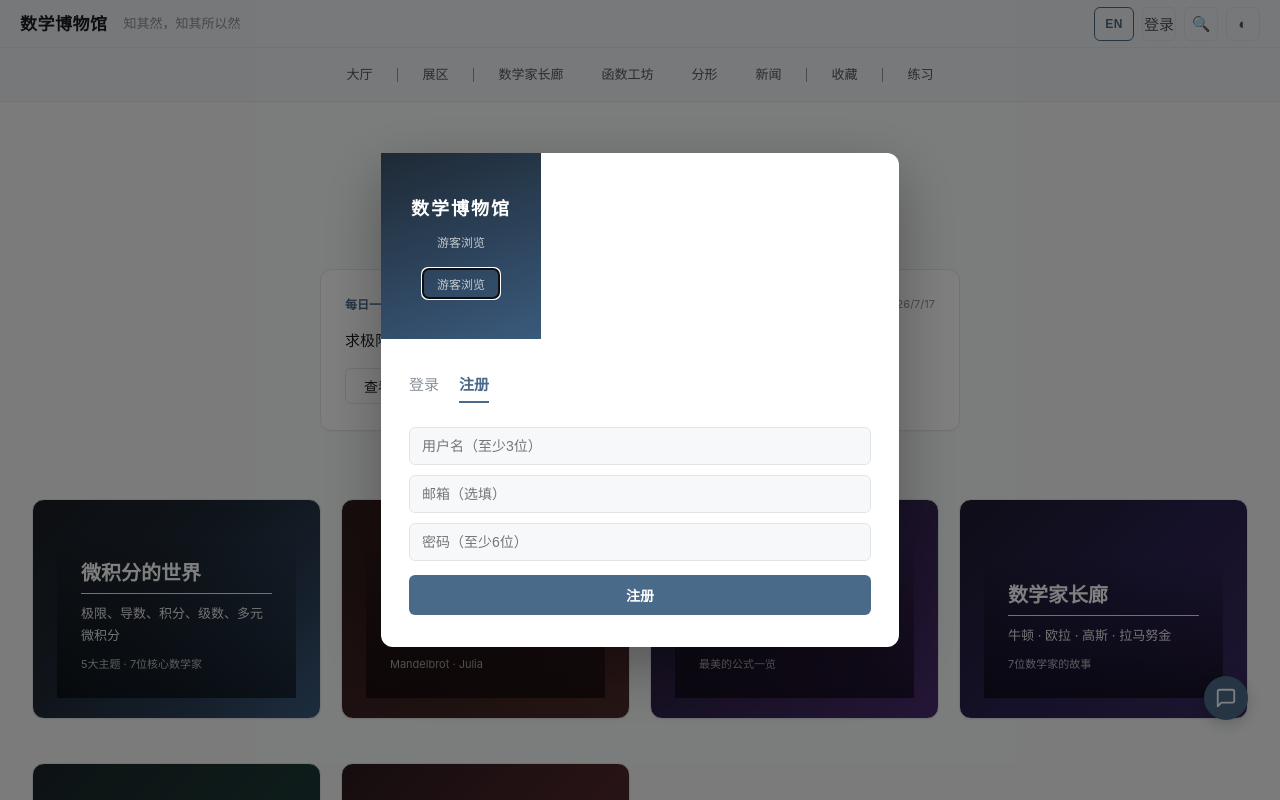
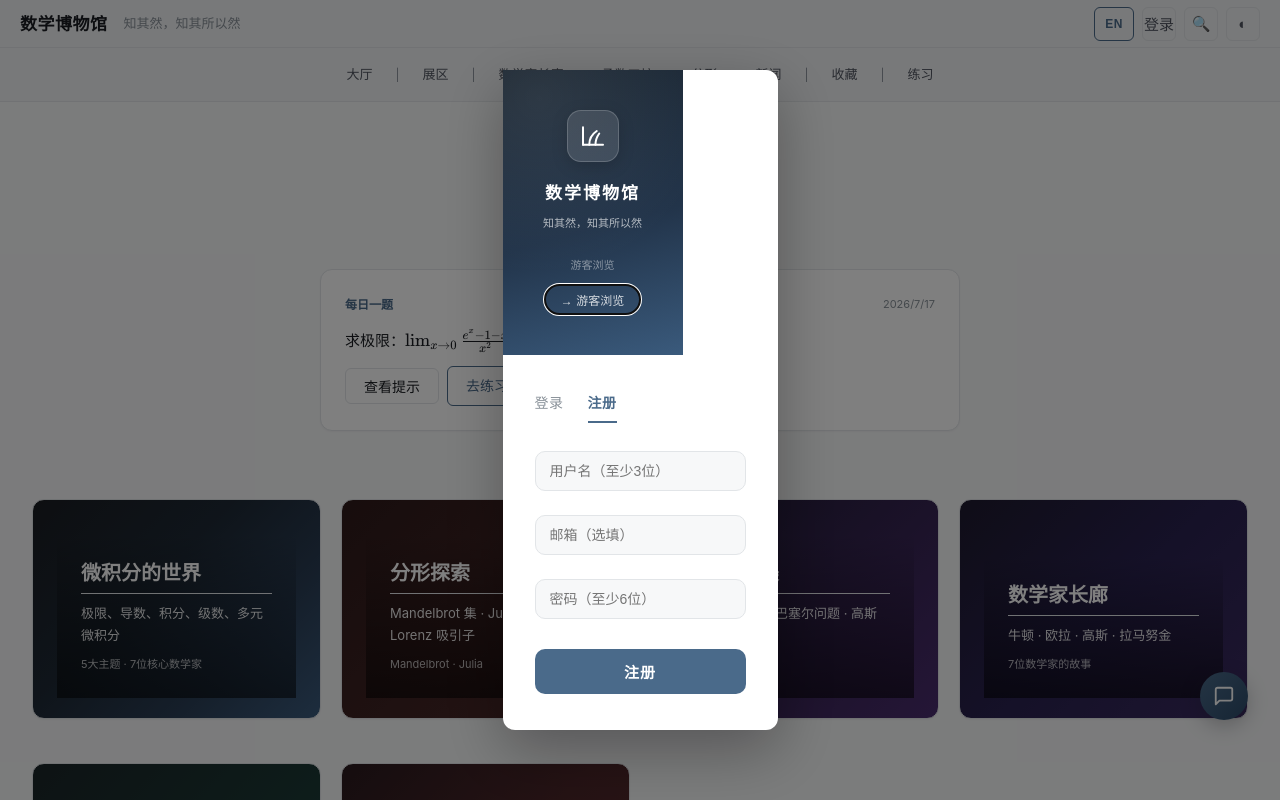
Before and after one commit to Kiryuryu/mathlearnlab, a Vue app in the folder frontend/: page / in a window 1280 px wide. Shown: the top 800 px of the page. Built offline with nearby package versions, Linux system fonts and the light colour scheme; no server answers.

Commit message:
UI polish: modernize login dialog (brand panel, refined inputs) and chat (assistant avatars, SVG icons, capsule input)

```diff
--- a/frontend/src/components/ChatDialog.vue
+++ b/frontend/src/components/ChatDialog.vue
@@ -20,7 +20,9 @@
       />
       <form class="chat-input" @submit.prevent="onSend">
         <input v-model="input" :placeholder="$t('chat.placeholder')" :disabled="chat.streaming" @keydown.enter.prevent="onSend" />
-        <button type="submit" :disabled="!input.trim() || chat.streaming">{{ $t('chat.send') }}</button>
+        <button type="submit" :disabled="!input.trim() || chat.streaming" :aria-label="$t('chat.send')">
+          <svg width="16" height="16" viewBox="0 0 24 24" fill="none" stroke="currentColor" stroke-width="2" stroke-linecap="round" stroke-linejoin="round"><path d="m22 2-7 20-4-9-9-4Z"/><path d="M22 2 11 13"/></svg>
+        </button>
       </form>
     </div>
   </div>
@@ -91,36 +93,50 @@ function onRetry(msg) {
 <style scoped>
 .chat-fab {
   position:fixed; bottom:80px; right:32px; z-index:100;
-  width:44px; height:44px; border-radius:50%;
-  background:var(--accent); color:#fff; border:none;
+  width:48px; height:48px; border-radius:50%;
+  background:linear-gradient(135deg,var(--accent),#2c4a68); color:#fff; border:none;
   display:flex; align-items:center; justify-content:center;
-  cursor:pointer; box-shadow:0 4px 16px rgba(0,0,0,0.2);
-  transition:transform 0.2s;
+  cursor:pointer; box-shadow:0 6px 20px rgba(26,29,34,0.25);
+  transition:transform 0.2s, box-shadow 0.2s;
 }
-.chat-fab:hover { transform:scale(1.08); }
+.chat-fab:hover { transform:scale(1.08); box-shadow:0 8px 26px rgba(26,29,34,0.3); }
 .chat-overlay {
   position:fixed; inset:0; z-index:500;
   display:flex; align-items:flex-end; justify-content:flex-end;
   padding:16px; pointer-events:none;
 }
 .chat-panel {
-  width:380px; max-width:calc(100vw - 32px);
-  height:520px; max-height:calc(100vh - 100px);
+  width:400px; max-width:calc(100vw - 32px);
+  height:540px; max-height:calc(100vh - 100px);
   background:var(--bg-card); border:1px solid var(--border);
-  border-radius:12px; box-shadow:0 8px 40px rgba(0,0,0,0.15);
+  border-radius:16px; box-shadow:0 12px 48px rgba(0,0,0,0.18);
   display:flex; flex-direction:column; pointer-events:auto;
-  animation:slideUp 0.2s;
+  animation:slideUp 0.25s;
 }
-@keyframes slideUp { from{transform:translateY(20px);opacity:0} to{transform:translateY(0);opacity:1} }
-header { display:flex; align-items:center; gap:6px; padding:14px 16px; border-bottom:1px solid var(--border); flex-shrink:0; }
-header h3 { margin:0; font-size:15px; }
-.chat-context { font-size:11px; color:var(--text-muted); flex:1; text-align:right; }
-.chat-header-btn { background:none; border:none; font-size:14px; cursor:pointer; padding:2px 4px; opacity:0.5; }
+@keyframes slideUp { from{transform:translateY(24px);opacity:0} to{transform:translateY(0);opacity:1} }
+header {
+  display:flex; align-items:center; gap:8px; padding:16px 18px;
+  border-bottom:1px solid var(--border); flex-shrink:0;
+}
+header h3 { margin:0; font-size:15px; font-weight:600; }
+.chat-context { font-size:11px; color:var(--text-muted); flex:1; text-align:right; overflow:hidden; text-overflow:ellipsis; white-space:nowrap; }
+.chat-header-btn { background:none; border:none; font-size:14px; cursor:pointer; padding:3px 5px; opacity:0.45; transition:opacity 0.15s; }
 .chat-header-btn:hover { opacity:1; }
 .chat-close { background:none; border:none; font-size:16px; cursor:pointer; color:var(--text-muted); padding:4px; }
-.chat-input { display:flex; gap:8px; padding:10px 12px; border-top:1px solid var(--border); flex-shrink:0; }
-.chat-input input { flex:1; padding:8px 12px; border:1px solid var(--border); border-radius:20px; font-size:13px; outline:none; background:var(--bg-input); color:var(--text-primary); }
+.chat-close:hover { color:var(--text-primary); }
+.chat-input { display:flex; gap:8px; padding:12px 14px; border-top:1px solid var(--border); flex-shrink:0; align-items:center; }
+.chat-input input {
+  flex:1; padding:9px 16px; border:1px solid var(--border); border-radius:22px;
+  font-size:13px; outline:none; background:var(--bg-input); color:var(--text-primary);
+  transition:border-color 0.15s;
+}
 .chat-input input:focus { border-color:var(--accent); }
-.chat-input button { padding:8px 16px; border:none; border-radius:20px; background:var(--accent); color:#fff; font-size:13px; cursor:pointer; }
-.chat-input button:disabled { opacity:0.4; cursor:not-allowed; }
+.chat-input button {
+  width:38px; height:38px; flex-shrink:0; padding:0; border:none; border-radius:50%;
+  background:var(--accent); color:#fff; font-size:15px; cursor:pointer;
+  display:flex; align-items:center; justify-content:center;
+  transition:opacity 0.15s, transform 0.1s;
+}
+.chat-input button:hover { opacity:0.9; transform:scale(1.05); }
+.chat-input button:disabled { opacity:0.35; cursor:not-allowed; transform:none; }
 </style>
--- a/frontend/src/components/LoginDialog.vue
+++ b/frontend/src/components/LoginDialog.vue
@@ -1,9 +1,13 @@
 <template>
   <BaseModal panel-class="login-panel" @close="auth.closeLogin()">
     <div class="login-left">
+      <div class="brand-mark">
+        <svg width="30" height="30" viewBox="0 0 24 24" fill="none" stroke="currentColor" stroke-width="1.6" stroke-linecap="round" stroke-linejoin="round"><path d="M4 19V5"/><path d="M4 19h16"/><path d="M9 19c0-5 3-9 6-11"/><path d="M14 19c0-4 1.5-7 3-9"/></svg>
+      </div>
       <div class="login-logo">{{ $t('header.brand') }}</div>
-      <div class="login-sub">{{ $t('login.guest') }}</div>
-      <button class="guest-btn" @click="auth.closeLogin()">{{ $t('login.guest') }}</button>
+      <div class="login-sub">{{ $t('header.subtitle') }}</div>
+      <div class="login-guest">{{ $t('login.guest') }}</div>
+      <button class="guest-btn" @click="auth.closeLogin()">→ {{ $t('login.guest') }}</button>
     </div>
     <div class="login-right">
       <div class="login-tabs">
@@ -11,18 +15,26 @@
         <span :class="['login-tab', { on: auth.loginTab === 'register' }]" @click="auth.loginTab = 'register'">{{ $t('login.register') }}</span>
       </div>
       <div v-if="auth.loginTab === 'login'">
-        <input v-model="loginUser" :placeholder="$t('login.username')" class="login-inp" @keyup.enter="handleLogin">
-        <input v-model="loginPass" type="password" :placeholder="$t('login.password')" class="login-inp" @keyup.enter="handleLogin">
+        <div class="field">
+          <input v-model="loginUser" :placeholder="$t('login.username')" class="login-inp" @keyup.enter="handleLogin">
+        </div>
+        <div class="field">
+          <input v-model="loginPass" type="password" :placeholder="$t('login.password')" class="login-inp" @keyup.enter="handleLogin">
+        </div>
         <p v-if="loginErr" class="login-err">{{ loginErr }}</p>
         <button class="login-btn" @click="handleLogin">{{ $t('login.login') }}</button>
       </div>
       <div v-else>
-        <div class="login-field">
+        <div class="field">
           <input v-model="regUser" ref="regUserInput" :placeholder="$t('login.usernamePlaceholder')" class="login-inp" @blur="checkUser" @input="userCheckMsg=''">
           <span v-if="userCheckMsg" class="login-hint" :class="{ err: userCheckErr }">{{ userCheckMsg }}</span>
         </div>
-        <input v-model="regEmail" :placeholder="$t('login.emailPlaceholder')" class="login-inp">
-        <input v-model="regPass" type="password" :placeholder="$t('login.passwordPlaceholder')" class="login-inp">
+        <div class="field">
+          <input v-model="regEmail" :placeholder="$t('login.emailPlaceholder')" class="login-inp">
+        </div>
+        <div class="field">
+          <input v-model="regPass" type="password" :placeholder="$t('login.passwordPlaceholder')" class="login-inp">
+        </div>
         <p v-if="regErr" class="login-err">{{ regErr }}</p>
         <button class="login-btn" @click="handleRegister">{{ $t('login.register') }}</button>
       </div>
@@ -82,22 +94,58 @@ async function handleRegister() {
 </script>
 
 <style scoped>
-.login-panel { display:flex; overflow:hidden; width:480px; max-width:92vw; }
-.login-left { width:160px; background:linear-gradient(160deg,#1e2935,#3a5a7c); color:#fff; padding:40px 24px; display:flex; flex-direction:column; justify-content:center; align-items:center; text-align:center; flex-shrink:0; }
-.login-logo { font-size:18px; font-weight:700; letter-spacing:2px; margin-bottom:8px; }
-.login-sub { font-size:12px; opacity:0.7; line-height:1.6; }
-.guest-btn { background:none; border:1px solid rgba(255,255,255,0.3); color:rgba(255,255,255,0.7); padding:6px 14px; border-radius:6px; font-size:12px; cursor:pointer; margin-top:16px; }
-.login-right { flex:1; padding:32px 28px; }
-.login-tabs { display:flex; gap:20px; margin-bottom:24px; }
-.login-tab { font-size:15px; color:var(--text-muted); cursor:pointer; padding-bottom:4px; border-bottom:2px solid transparent; transition:all 0.15s; }
+.login-panel { display:flex; overflow:hidden; width:500px; max-width:92vw; border-radius:16px; }
+.login-left {
+  width:180px; flex-shrink:0;
+  background:linear-gradient(165deg,#1a2530 0%,#22344a 55%,#3a5a7c 100%);
+  color:#fff; padding:40px 26px;
+  display:flex; flex-direction:column; justify-content:center; align-items:center; text-align:center;
+  position:relative;
+}
+.login-left::before {
+  content:''; position:absolute; inset:0; pointer-events:none;
+  background:radial-gradient(circle at 20% 10%, rgba(255,255,255,0.08), transparent 60%);
+}
+.brand-mark {
+  width:52px; height:52px; border-radius:14px;
+  background:rgba(255,255,255,0.12); border:1px solid rgba(255,255,255,0.18);
+  display:flex; align-items:center; justify-content:center;
+  margin-bottom:16px; box-shadow:0 4px 16px rgba(0,0,0,0.2);
+}
+.login-logo { font-size:17px; font-weight:700; letter-spacing:2px; margin-bottom:6px; font-family:var(--font-heading); }
+.login-sub { font-size:11px; opacity:0.65; line-height:1.7; }
+.login-guest { font-size:11px; opacity:0.45; margin-top:24px; }
+.guest-btn {
+  margin-top:8px; background:none; border:1px solid rgba(255,255,255,0.25);
+  color:rgba(255,255,255,0.8); padding:6px 16px; border-radius:20px;
+  font-size:12px; cursor:pointer; transition:all 0.2s;
+}
+.guest-btn:hover { background:rgba(255,255,255,0.12); color:#fff; border-color:rgba(255,255,255,0.4); }
+.login-right { flex:1; padding:36px 32px; }
+.login-tabs { display:flex; gap:24px; margin-bottom:28px; }
+.login-tab {
+  font-size:14px; color:var(--text-muted); cursor:pointer; padding-bottom:6px;
+  border-bottom:2px solid transparent; transition:all 0.15s; letter-spacing:0.5px;
+}
 .login-tab.on { color:var(--accent); border-bottom-color:var(--accent); font-weight:600; }
-.login-inp { width:100%; padding:10px 12px; margin-bottom:10px; border:1px solid var(--border); border-radius:6px; font-size:14px; background:var(--bg-input); color:var(--text-primary); outline:none; }
-.login-inp:focus { border-color:var(--accent); }
-.login-btn { width:100%; padding:10px; background:var(--accent); color:#fff; border:none; border-radius:6px; font-size:14px; font-weight:600; cursor:pointer; }
-.login-btn:hover { opacity:0.9; }
-.login-err { font-size:12px; color:var(--accent-error); text-align:center; margin:0 0 6px; }
-.login-field { position:relative; }
-.login-hint { font-size:11px; display:block; margin:-6px 0 8px; padding-left:2px; }
+.field { margin-bottom:14px; position:relative; }
+.login-inp {
+  width:100%; padding:11px 14px; border:1px solid var(--border); border-radius:10px;
+  font-size:14px; background:var(--bg-input); color:var(--text-primary); outline:none;
+  transition:border-color 0.15s, box-shadow 0.15s;
+}
+.login-inp:focus { border-color:var(--accent); box-shadow:0 0 0 3px rgba(74,106,138,0.12); }
+.login-btn {
+  width:100%; padding:12px; margin-top:6px;
+  background:var(--accent); color:#fff; border:none; border-radius:10px;
+  font-size:15px; font-weight:600; cursor:pointer; letter-spacing:1px;
+  transition:opacity 0.15s, transform 0.1s;
+}
+.login-btn:hover { opacity:0.92; transform:translateY(-1px); }
+.login-btn:active { transform:translateY(0); }
+.login-err { font-size:12px; color:var(--accent-error); text-align:center; margin:0 0 8px; }
+.login-hint { font-size:11px; display:block; margin:4px 0 0; padding-left:2px; }
 .login-hint.err { color:var(--accent-error); }
 .login-hint:not(.err) { color:var(--accent-correct); }
+@media(max-width:480px) { .login-left { width:140px; padding:32px 18px; } .login-right { padding:28px 20px; } }
 </style>
```
Also changed, not shown: frontend/src/components/ChatMessageList.vue (+36 -13 lines), 1 other file (tests, documents, lock files or other folders).
